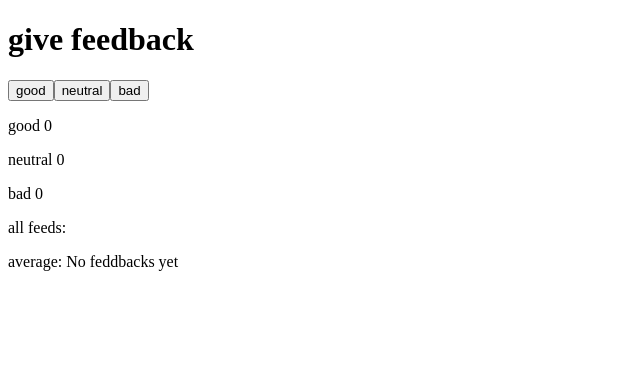
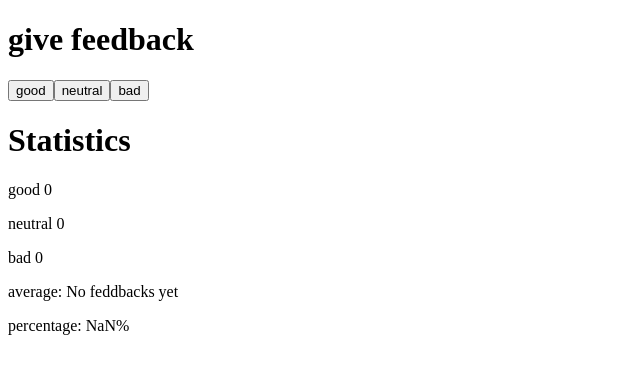
Before and after one commit to Serg032/Full-Stack-Open, a React (Create React App) app in the folder part-1/unicafe/: page / in a window 1280 px wide. Shown: the top 374 px of the page, without its empty margins (0-640 px from the left). Built offline with nearby package versions, Linux system fonts and the light colour scheme.

Commit message:
Statistics component done

```diff
--- a/part-1/unicafe/src/App.js
+++ b/part-1/unicafe/src/App.js
@@ -1,4 +1,17 @@
 import { useState } from "react";
+
+const Statistics = (props) => {
+  return(
+    <div id="statistics">
+        <h1>Statistics</h1>
+        <p>good {props.good}</p>
+        <p>neutral {props.neutral}</p>
+        <p>bad {props.bad}</p>
+        <p>average: {props.average}</p>
+        <p>percentage: {props.percentage}%</p>
+      </div>
+  )
+}
 
 function App() {
 
@@ -22,28 +35,33 @@ function App() {
     setAllFeedbacks(allFeedbacks.concat('B'))
   }
 
-
-  const average = () => {
+  const average = (arr) => {
     let result = 0
-    if(allFeedbacks.length === 0){
+    if(arr.length === 0){
       return "No feddbacks yet"
     }else{
-      for(let i = 0; i <= allFeedbacks.length - 1; i++){
-        if(allFeedbacks[i] === "G"){
-          console.log(result += 1)
-        }else if(allFeedbacks[i] === "N"){
+      for(let i = 0; i <= arr.length - 1; i++){
+        if(arr[i] === "G"){
+          result += 1
+        }else if(arr[i] === "N"){
           result += 0
         }else{
           result -= 1
         }
       }
-      return result / allFeedbacks.length
+      return result / arr.length
     }
   }
 
-  const positivePercentage = () => {
-    let percentage = 0
-
+  const positivePercentage = (arr) => {
+    let positives = 0
+    let total = arr.length
+    for(let i =0; i <= total -1; i++){
+      if(arr[i] === "G"){
+        positives += 1
+      }
+    }
+    return ((positives * 100) / total)
   }
 
   return (
@@ -54,13 +72,13 @@ function App() {
         <button onClick={handleOnClickNeutral}>neutral</button>
         <button onClick={handleOnClickBad}>bad</button>
       </div>
-      <div id="statistics">
-        <p>good {good}</p>
-        <p>neutral {neutral}</p>
-        <p>bad {bad}</p>
-        <p>all feeds: {allFeedbacks.join(' ')}</p>
-        <p>average: {average()}</p>
-      </div>
+      <Statistics
+        good = {good}
+        neutral = {neutral}
+        bad = {bad}
+        average = {average(allFeedbacks)}
+        percentage = {positivePercentage(allFeedbacks)}
+      />
     </div>
   );
 }
```
